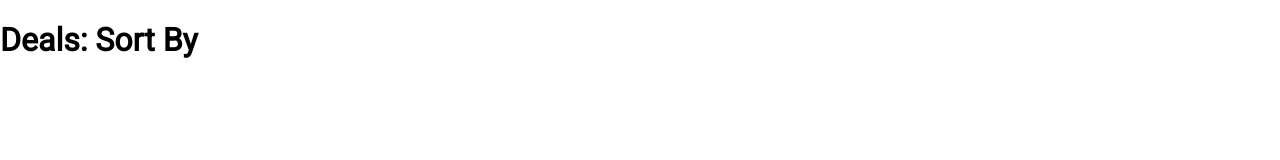
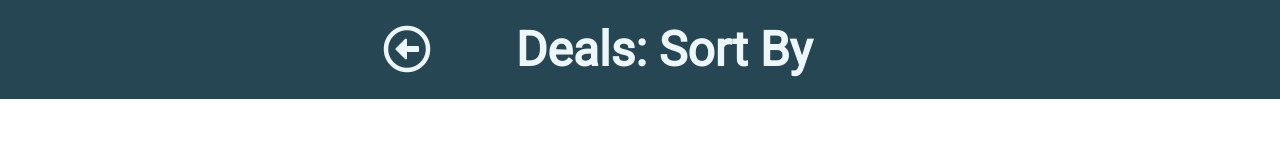
Before and after one commit to DeanVo/ajax-project, a website: page index.html in a window 1280 px wide. Drawn offline with Linux system fonts and the light colour scheme.

Commit message:
finalized color scheme and created header #1

```diff
--- a/css/styles.css
+++ b/css/styles.css
@@ -1,7 +1,29 @@
 /* font-family: 'Roboto', sans-serif;
 font-family: 'Ubuntu', sans-serif; */
 
+/* #264653 - charcoal
+#edf6f9 - Alice Blue (white)
+#83C5BE - Middle Blue Green*/
+
+header {
+  display: flex;
+  justify-content: center;
+  background-color: #264653;
+}
+
+.back-icon {
+  color: #edf6f9;
+  font-size: 3rem;
+  align-self: center;
+  position: relative;
+  right: 4rem;
+}
 
 .top-header {
   font-family: 'Roboto', sans-serif;
+  background-color: #264653;
+  font-size: 3em;
+  color: #edf6f9;
+  margin: 0;
+  padding: 1.3rem;
 }
--- a/index.html
+++ b/index.html
@@ -4,6 +4,9 @@
   <meta charset="UTF-8">
   <meta name="viewport" content="width=device-width, initial-scale=1.0">
   <title>AJAX Project</title>
+  <link rel="stylesheet" crossorigin="anonymous"
+    href="https://cdnjs.cloudflare.com/ajax/libs/font-awesome/5.14.0/css/all.min.css"
+    integrity="sha512-1PKOgIY59xJ8Co8+NE6FZ+LOAZKjy+KY8iq0G4B3CyeY6wYHN3yt9PW0XpSriVlkMXe40PTKnXrLnZ9+fkDaog==">
   <link href="https://fonts.googleapis.com/css2?family=Roboto&family=Ubuntu&display=swap" rel="stylesheet">
   <link rel="stylesheet" href="css/reset.css">
   <link rel="stylesheet" href="css/layout.css">
@@ -11,6 +14,7 @@
 </head>
 <body>
   <header>
+    <i class="far fa-arrow-alt-circle-left back-icon"></i>
     <h1 class="top-header">Deals: Sort By</h1>
   </header>
   <main>
```
